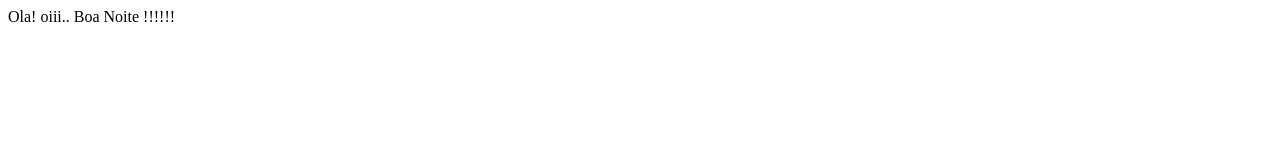
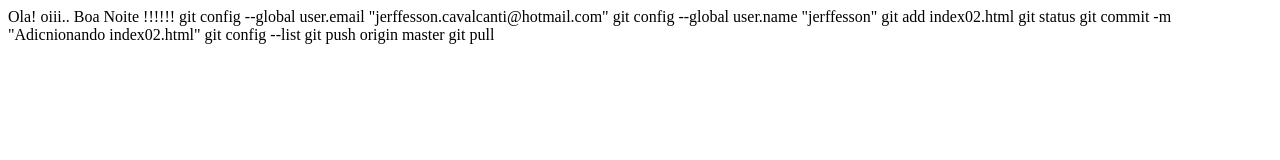
Before and after one commit to jerffesson/teste17, a plain HTML site: page index02.html in a window 1280 px wide. Drawn offline with Linux system fonts and the light colour scheme.

Commit message:
Adicionando index02.html

```diff
--- a/index02.html
+++ b/index02.html
@@ -10,5 +10,14 @@
     Ola! oiii..
     Boa Noite !!!!!!
 
+    git config --global user.email "jerffesson.cavalcanti@hotmail.com"
+    git config --global user.name "jerffesson"
+    git add index02.html
+    git status
+    git commit -m "Adicnionando index02.html"
+    git config --list
+    git push origin master
+    git pull
+
 </body>
 </html>
```
